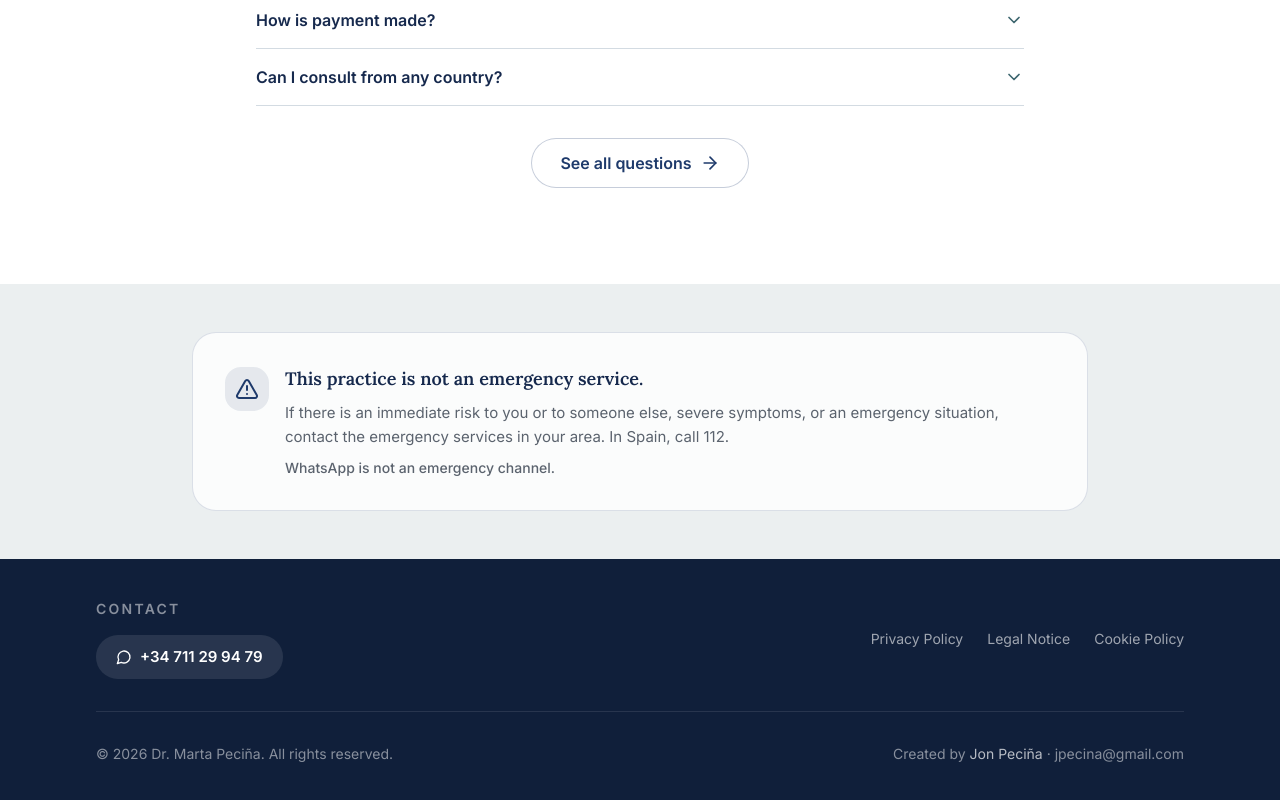
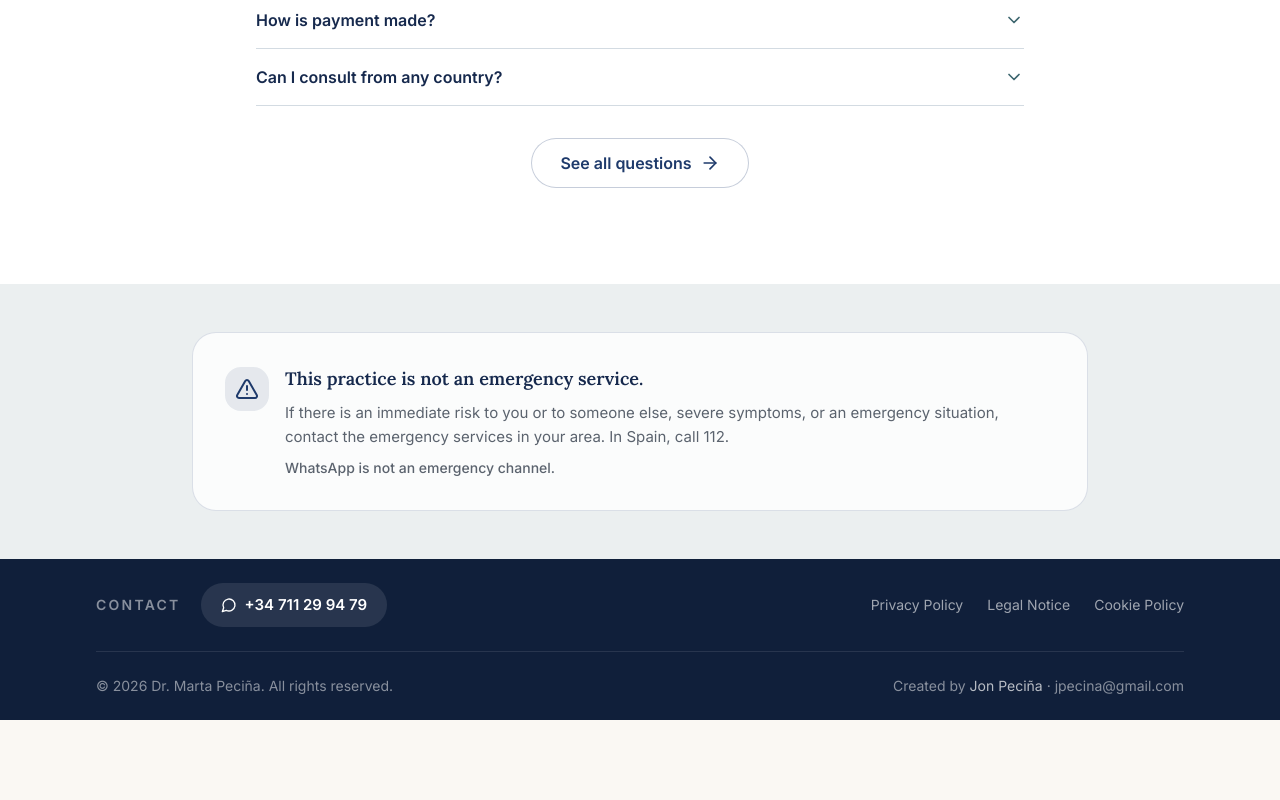
Before and after one commit to jpecinagithub/telepsiquiatria-dra-marta-pecina, a React (Vite) app: page / in a window 1280 px wide. Shown: the part 4967-5767 px from the top of the page. After the commit the page ends 5687 px from the top, so only its background shows below. Built offline with nearby package versions, Linux system fonts and the light colour scheme.

Commit message:
Slim footer: CONTACT label inline with WhatsApp pill, reduced padding

```diff
--- a/src/components/Footer.tsx
+++ b/src/components/Footer.tsx
@@ -30,13 +30,12 @@ export function Footer() {
 
   return (
     <footer className="bg-navy-950 text-white/80" aria-label="Footer">
-      <Container className="py-10">
-        <div className="flex flex-col gap-6 sm:flex-row sm:items-center sm:justify-between">
-          <div>
+      <Container className="py-6">
+        <div className="flex flex-col gap-4 sm:flex-row sm:items-center sm:justify-between">
+          <div className="flex flex-wrap items-center gap-x-5 gap-y-3">
             <h2 className="text-sm font-semibold uppercase tracking-[0.16em] text-white/50">
               {pick(lang, COPY.contactTitle)}
             </h2>
-            <div className="mt-4 flex flex-wrap items-center gap-3">
             <button
               onClick={() => requestWhatsApp()}
               aria-label={pick(lang, COPY.whatsappCta)}
@@ -53,7 +52,6 @@ export function Footer() {
                 {practiceConfig.email}
               </a>
             )}
-            </div>
           </div>
 
           <nav
@@ -76,7 +74,7 @@ export function Footer() {
           </nav>
         </div>
 
-        <hr className="my-8 border-white/10" />
+        <hr className="my-6 border-white/10" />
 
         <div className="flex flex-col items-start justify-between gap-3 text-sm text-white/50 sm:flex-row sm:items-center">
           <p>{pick(lang, COPY.rights).replace('{year}', String(year))}</p>
```
Lines whose indentation alone changed are shown as unchanged.
